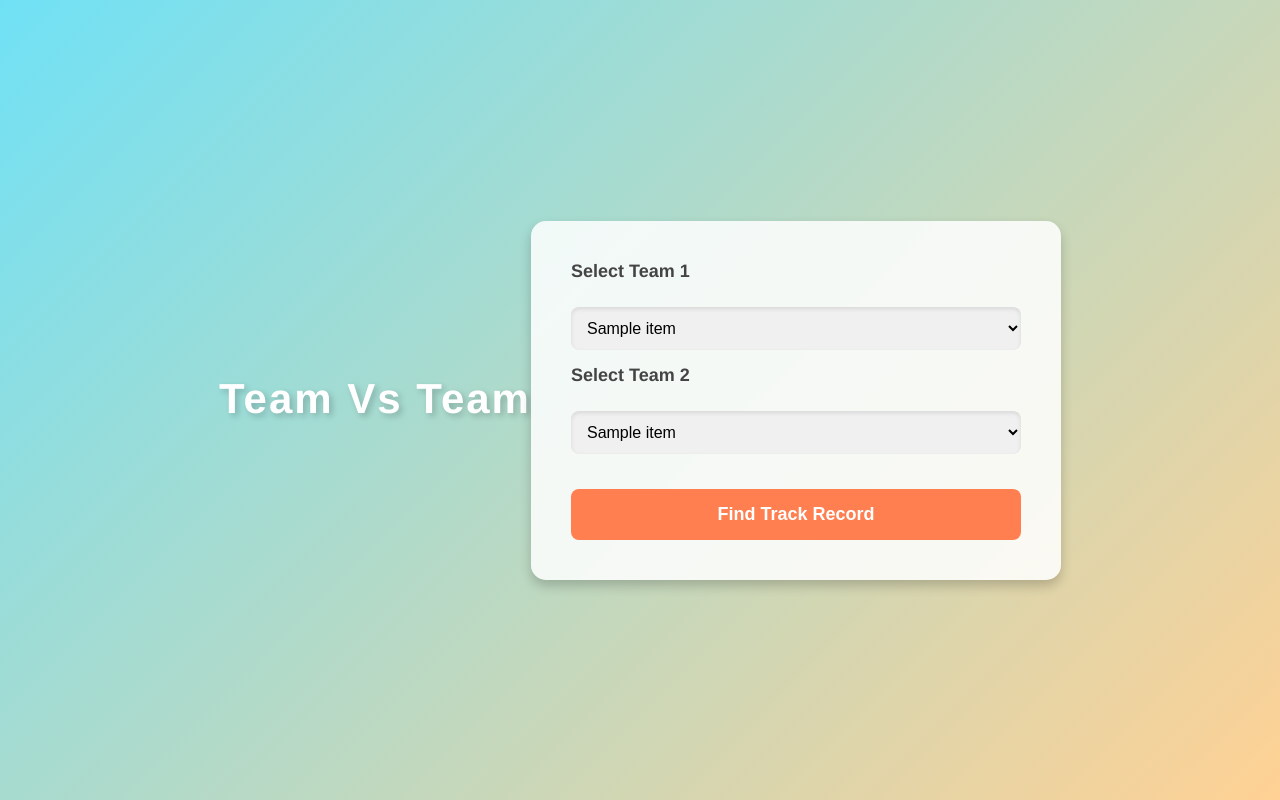
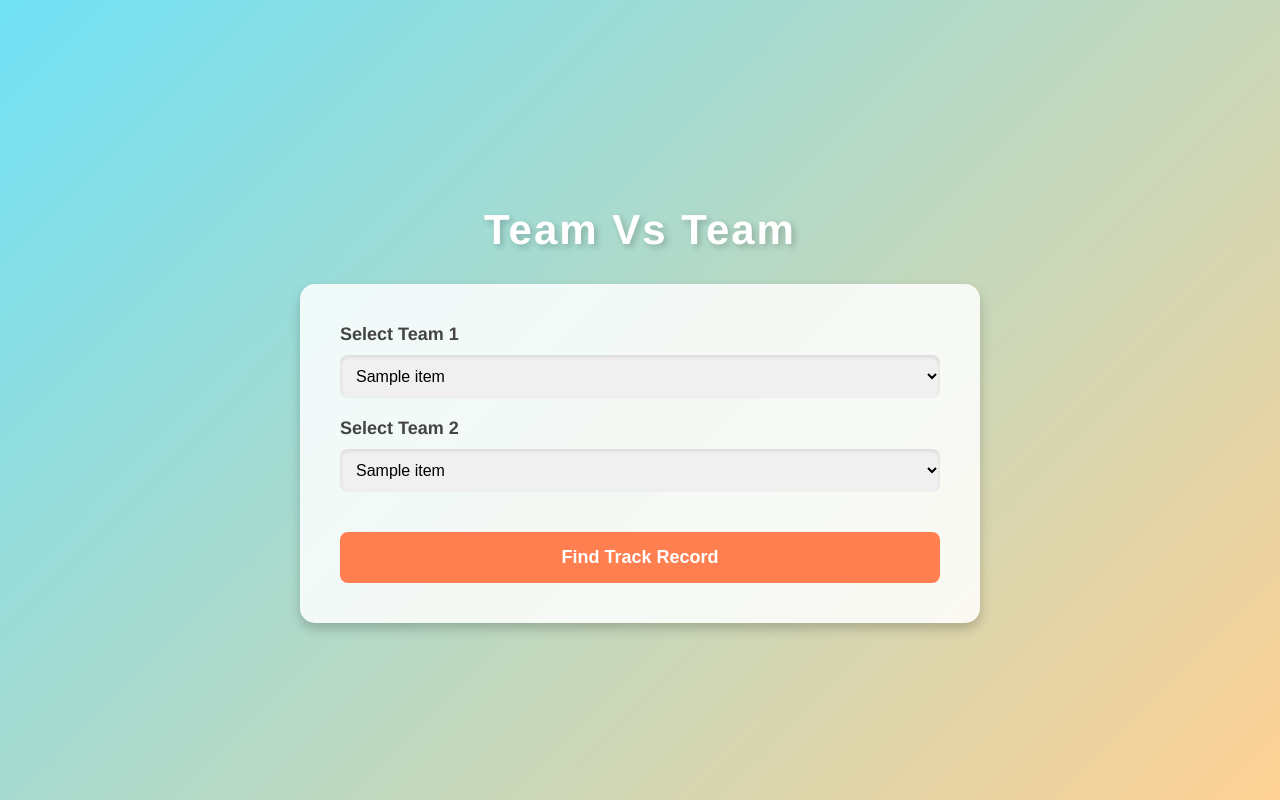
Before and after one commit to SunilKumar2501/IPL_API_WebApp, a Flask app: page / in a window 1280 px wide. Run offline with Flask 3, Linux system fonts and the light colour scheme; a database or web service that is not in the repository returns one stand-in record (values such as "Sample title"); data that the repository does not hold is empty.

Commit message:
Update index.html

```diff
--- a/templates/index.html
+++ b/templates/index.html
@@ -16,6 +16,14 @@
             color: #333;
         }
 
+        .container {
+            display: flex;
+            flex-direction: column;
+            align-items: center;
+            width: 100%;
+            max-width: 600px;
+        }
+
         h1 {
             font-size: 42px;
             color: #fff;
@@ -31,22 +39,25 @@
             padding: 40px;
             border-radius: 15px;
             box-shadow: 0 6px 12px rgba(0, 0, 0, 0.2);
-            max-width: 450px;
+            max-width: 100%;
             width: 100%;
+            display: flex;
+            flex-direction: column;
+            align-items: center;
         }
 
         label {
             font-size: 18px;
             font-weight: 600;
             color: #444;
-            display: block;
             margin-bottom: 10px;
+            width: 100%;
         }
 
         select {
             width: 100%;
             padding: 12px;
-            margin: 15px 0;
+            margin-bottom: 20px;
             font-size: 16px;
             border: none;
             border-radius: 8px;
@@ -93,6 +104,7 @@
             border-radius: 8px;
             box-shadow: 0 3px 6px rgba(0, 0, 0, 0.1);
             color: #444;
+            width: 100%;
         }
 
         .result-container p {
@@ -103,6 +115,7 @@
     </style>
 </head>
 <body>
+    <div class="container">
         <h1>Team Vs Team</h1>
         <form action="/teamvteam" method="get">
             <label>Select Team 1</label>
@@ -129,5 +142,6 @@
             {% endfor %}
         </div>
         {% endif %}
+    </div>
 </body>
 </html>
```
Lines whose indentation alone changed are shown as unchanged.
